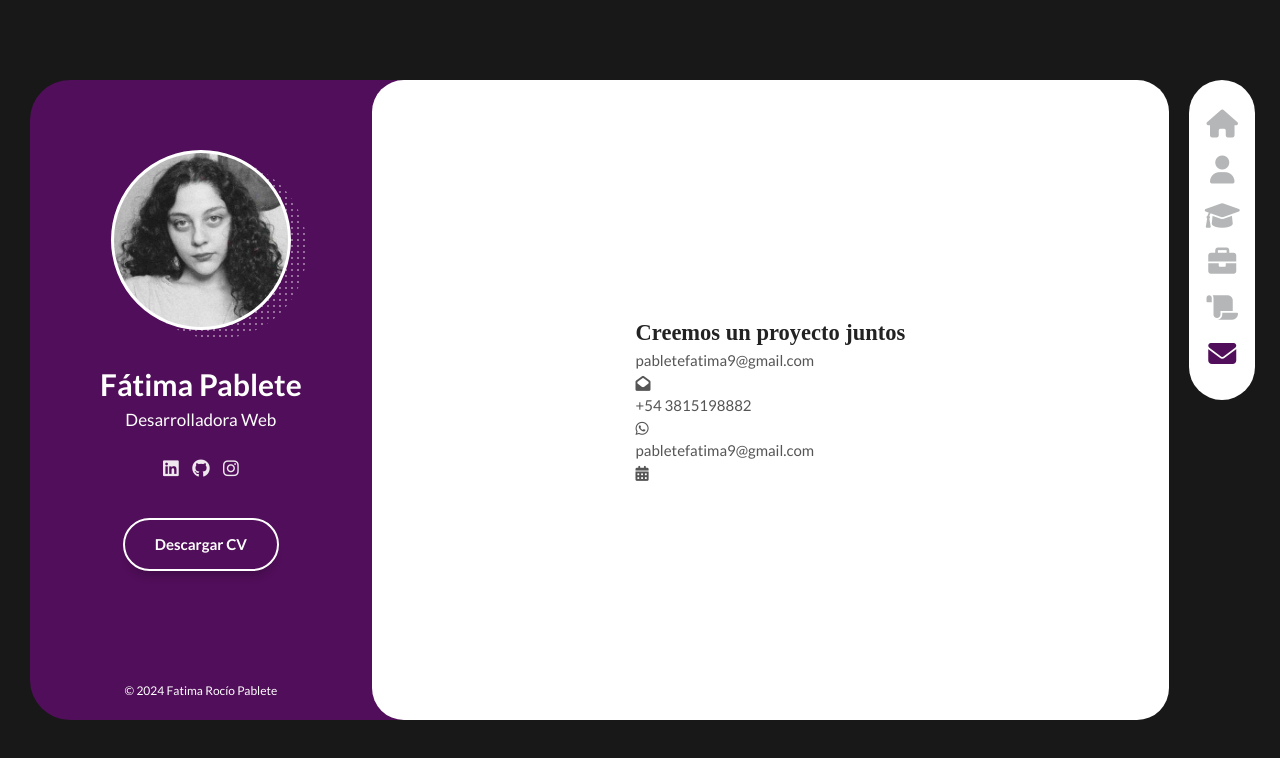
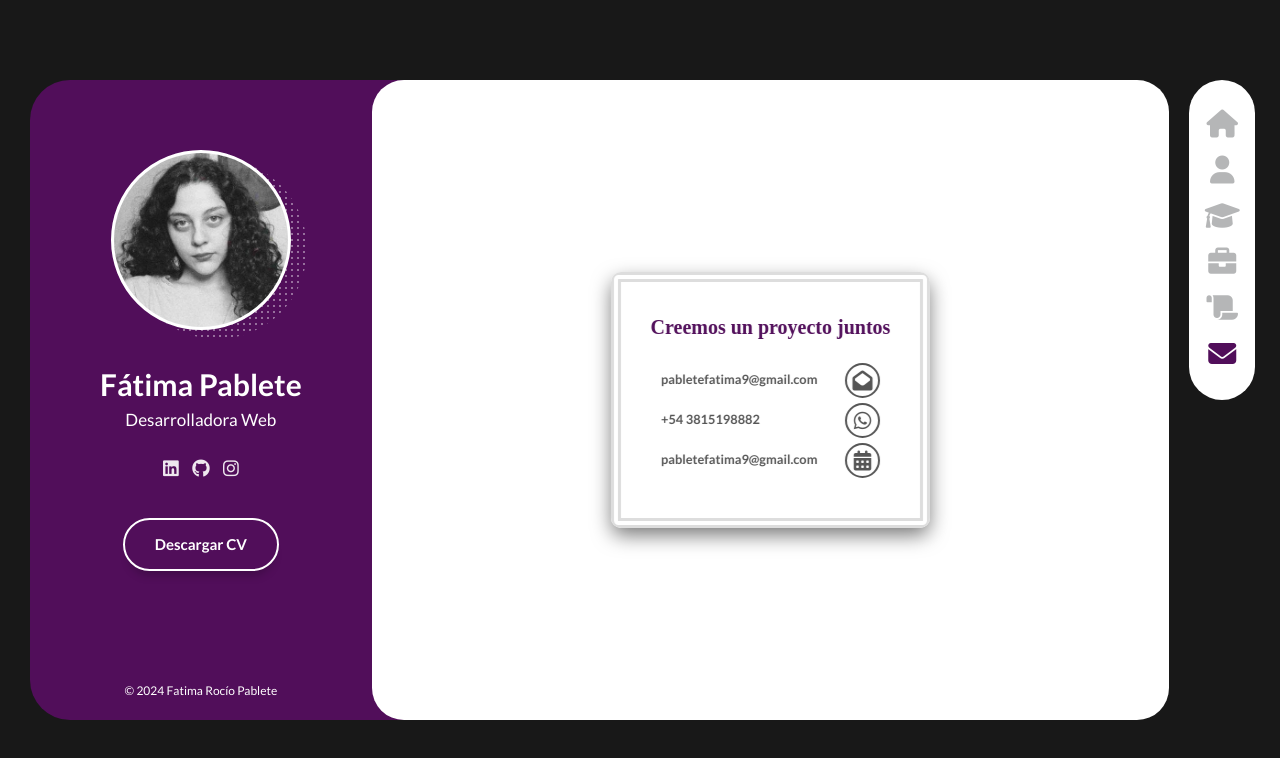
Before and after one commit to pabletefatimarocio/maquetacion-portafolio, a plain HTML site: page contacto.html in a window 1280 px wide. Drawn offline with Linux system fonts and the light colour scheme; a web font is replaced by a local one.

Commit message:
contacto

```diff
--- a/assets/css/styles.css
+++ b/assets/css/styles.css
@@ -777,3 +777,164 @@ body{
     background-color: var(--color-principal);
     color: var(--color-titles);
   }
+
+
+  /* Contacto */
+
+.content__connect {
+    position: relative;
+    height: 100%;
+    width: 100%;
+  }
+
+  .connect__frame-container {
+    position: absolute;
+    top: 0;
+    bottom: 0;
+    left: 0;
+    right: 0;
+    display: flex;
+    align-items: center;
+    justify-content: center;
+  }
+
+  .connect__frame {
+    opacity: 0.2;
+    height: 61vh;
+    filter: grayscale(100%);
+  }
+
+  /* .connect__frame-container::after {
+    content: '';
+    position: absolute;
+    top: 1rem;
+    bottom: 1rem;
+    left: 1rem;
+    right: 1rem;
+    background-color: black;
+    mix-blend-mode: color;
+  } */
+
+  .connect__card {
+    border: 2px solid var(--color-icon);
+    box-shadow: 0px 8px 20px -1px #777;
+    border-radius: 1rem;
+    width: 40%;
+    height: 40%;
+    animation: 3s flip both;
+    overflow: hidden;
+  }
+
+  @keyframes flip {
+    100% {
+      transform: rotateY(180deg);
+    }
+  }
+
+  .card__backside-container {
+    display: flex;
+    justify-content: center;
+    align-items: center;
+    position: absolute;
+    top: 0;
+    bottom: 0;
+    left: 0;
+    right: 0;
+    object-position: center;
+  }
+
+  .card__backside {
+    height: 50%;
+    animation: 3s flip-backside both;
+    opacity: 0;
+  }
+
+  @keyframes flip-backside {
+    0% {
+      opacity: 0.2;
+    }
+    29% {
+      opacity: 0.2;
+    }
+    30% {
+      opacity: 0;
+    }
+  }
+
+  .connect__content {
+    border: 10px double #ddd;
+    border-radius: 0.75rem;
+    display: flex;
+    flex-direction: column;
+    align-items: center;
+    justify-content: space-between;
+    gap: 3rem;
+    height: 100%;
+    padding: 4rem;
+    transform: rotateY(180deg);
+    animation: 3s show both;
+  }
+
+  @keyframes show {
+    0% {
+      opacity: 0;
+    }
+    29% {
+      opacity: 0;
+    }
+    30% {
+      opacity: 1;
+    }
+  }
+
+  .content__connect{
+    position: relative;
+    width: 100%;
+  }
+
+  .connect__title{
+    color: var(--color-secondary);
+    font-size: 2rem;
+    line-height: 1rem;
+    text-wrap: nowrap;
+  }
+
+  .content__connections{
+    display: flex;
+    flex-direction: column;
+    width: 100%;
+    height: 100%;
+    gap: 4px;
+  }
+
+  .content__connection{
+    display: flex;
+    height: 100%;
+    width: 100%;
+    align-items: center;
+    justify-content: space-between;
+  }
+
+  .connection__info{
+    font-size: 1vw;
+    font-weight: bold;
+  }
+
+  .connection__icon {
+    border: 2px solid var(--color-text);
+    color: var(--color-text);
+    border-radius: 50%;
+    width: 3.5rem;
+    height: 3.5rem;
+    text-align: center;
+    font-size: 2rem;
+    transition: all 300ms ease-in-out;
+  }
+
+  .connection__icon:hover {
+
+    color:var(--color-titles);
+    background-color: var(var(--color-text));
+    border-color: var(--color-titles);
+    transform: scale3d(1.2, 1.2, 1.2);
+  }
```
